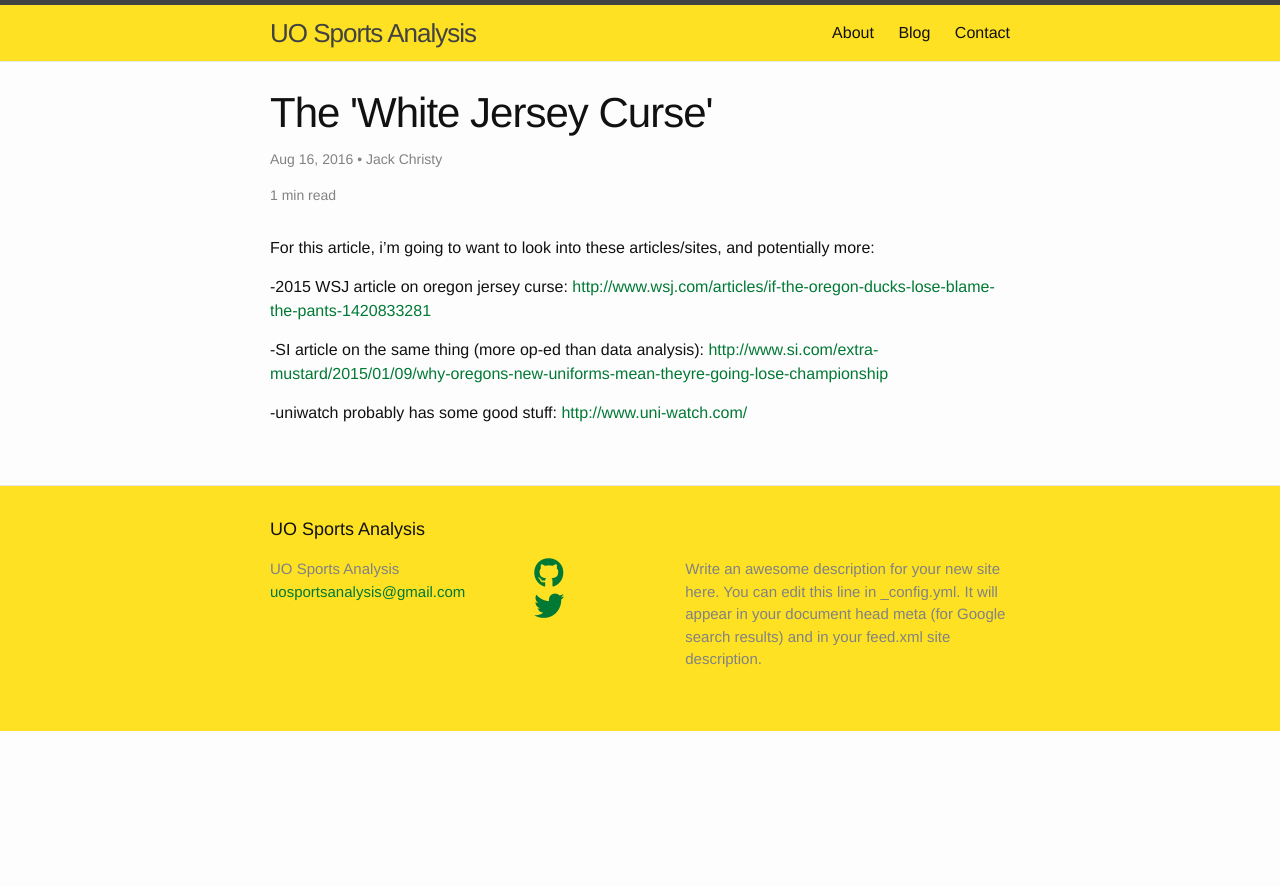
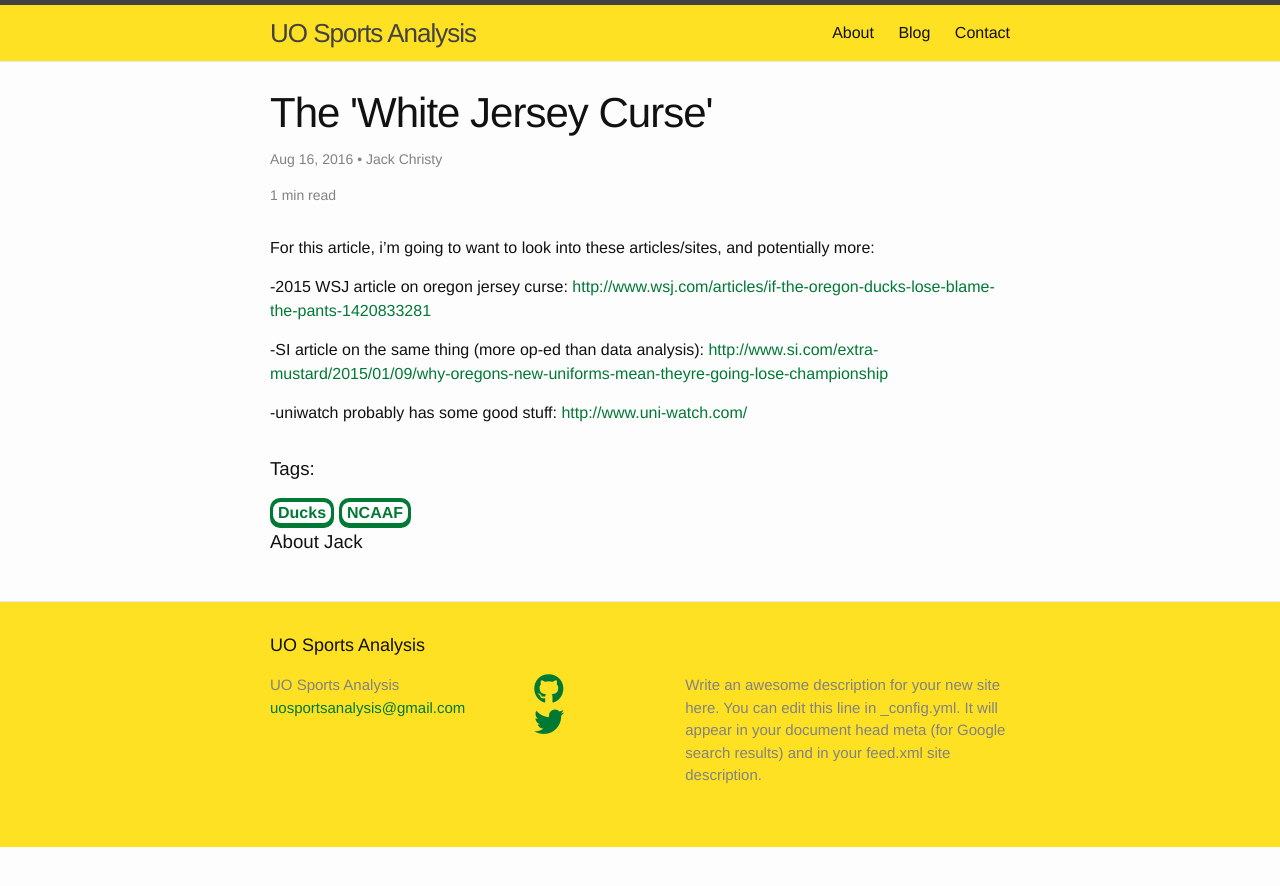
Before and after one commit to uosportsanalysis/uosportsanalysis.github.io, a Jekyll site: the page built from _posts/2016-08-15-white-jersey-curse.md, in a window 1280 px wide. Shown: the top 886 px of the page. Built offline with Jekyll 4.4.1, drawn with Linux system fonts in a browser that asks for light colours; nearby versions of some CDN libraries.

Commit message:
add tags to post layout

```diff
--- a/_includes/header.html
+++ b/_includes/header.html
@@ -10,9 +10,13 @@
       </a>
 
       <div id="trigger">
-        {% for my_page in site.pages %}
-          {% if my_page.title %}
-          <a class="page-link" href="{{ my_page.url | prepend: site.baseurl }}">{{ my_page.title }}</a>
+        {% assign navigation_pages = site.html_pages | sort: 'navigation_weight' %}
+        {% for p in navigation_pages %}
+          {% if p.navigation_weight %}
+          <a href="{{ p.url | prepend: site.baseurl }}"
+          class="page-link">
+            {{ p.title }}
+          </a>
           {% endif %}
         {% endfor %}
       </div>
--- a/_layouts/post.html
+++ b/_layouts/post.html
@@ -13,5 +13,12 @@ disqus: true
   <div class="post-content" itemprop="articleBody">
     {{ content }}
   </div>
+  <h3>Tags:</h3>
+  <ul class="tag-list">
+    {% for tag in page.tags %}<li class="tag"><a href="#" class="tag-a">{{ tag }}</a></li>{% endfor %}
+  </ul>
+  <div class="author-bio">
+    <h3>{{ page.author | truncatewords: 1 | remove: "..." | prepend: "About " }}</h3>
 
+  </div> <!-- /.author-bio -->
 </article>
--- a/_posts/2016-08-15-white-jersey-curse.md
+++ b/_posts/2016-08-15-white-jersey-curse.md
@@ -5,7 +5,9 @@ description: Why is this actually a thing?
 author: Jack Christy
 date:   2016-08-15 17:00:00 -0700
 image: ./images/duck-uniform.jpg
-
+tags:
+  - Ducks
+  - NCAAF
 ---
 For this article, i'm going to want to look into these articles/sites, and potentially more:
 
--- a/blog.html
+++ b/blog.html
@@ -2,5 +2,6 @@
 layout: default
 title: Blog
 permalink: /blog/
+navigation_weight: 2
 ---
 There will be a blog here! With funcitonality and everything!
--- a/contact.html
+++ b/contact.html
@@ -2,6 +2,7 @@
 layout: default
 title: Contact
 permalink: /contact/
+navigation_weight: 3
 ---
 <h1>Contact Us</h1>
 <h2>Feedback</h2>
--- a/index.html
+++ b/index.html
@@ -19,10 +19,10 @@ layout: default
         <h3>{{ post.description }}</h3>
 
         {% for contributor in site.data.contributors %}
-          {% if contributor.name == post.author %}<a href="{{ site.baseurl }}/about/"><img src="{{ contributor.photo }}" alt="photo of {{ contributor.name }}"class="post-auth-img"></a>{% endif %}
+          {% if contributor.name == post.author %}<a href="{{ site.baseurl }}/members/{{ post.author | downcase | replace: " ", "-" | append: ".html" }}"><img src="{{ contributor.photo }}" alt="photo of {{ contributor.name }}"class="post-auth-img"></a>{% endif %}
         {% endfor %}
 
-        <span class="post-meta"><a href="{{ about.permalink | prepend: site.baseurl }}"><i class="fa fa-user"></i> {{ post.author }}</a></span>
+        <span class="post-meta"><a href="{{ site.baseurl }}/members/{{ post.author | downcase | replace: " ", "-" | append: ".html" }}"><i class="fa fa-user"></i> {{ post.author }}</a></span>
         <span class="post-meta"><i class="fa fa-clock-o"></i> {{ post.date | date: "%b %-d, %Y" }}</span>
 
       </li>
```
